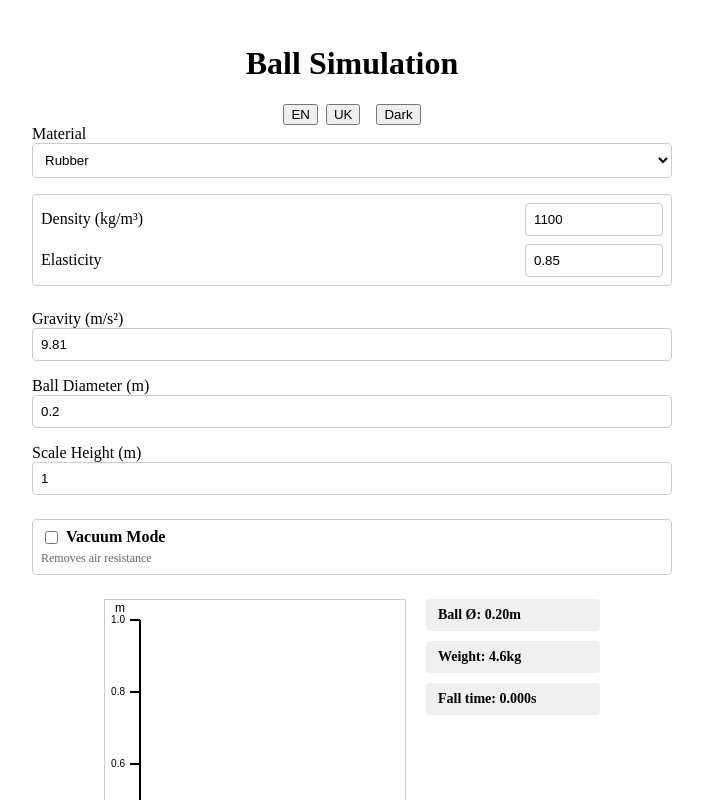
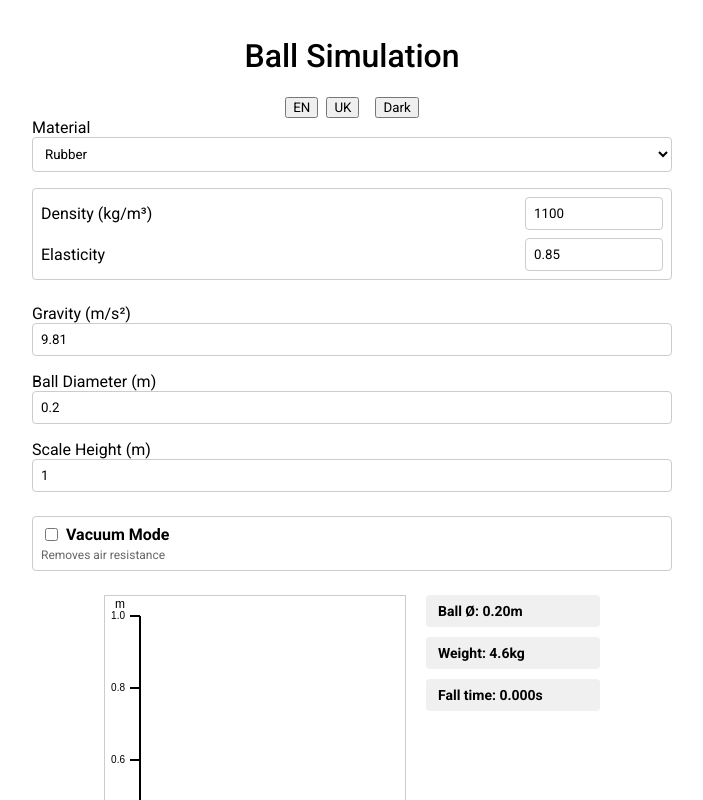
Before and after one commit to TenProtons/gravity-simulation, a Vue app: page / in a window 1280 px wide. Shown: the top 800 px of the page, without its empty margins (288-991 px from the left). Built offline with nearby package versions, Linux system fonts and the light colour scheme.

Commit message:
added font

```diff
--- a/index.html
+++ b/index.html
@@ -4,7 +4,8 @@
     <meta charset="UTF-8" />
     <link rel="icon" type="image/svg+xml" href="/vite.svg" />
     <meta name="viewport" content="width=device-width, initial-scale=1.0" />
-    <title>Vite + Vue + TS</title>
+    <link href="https://fonts.googleapis.com/css2?family=Roboto:wght@300;400;500;700&display=swap" rel="stylesheet">
+    <title>Gravity Simulation</title>
   </head>
   <body>
     <div id="app"></div>
--- /dev/null
+++ b/src/assets/main.css
@@ -0,0 +1,15 @@
+body {
+  font-family: 'Roboto', sans-serif;
+  margin: 0;
+  padding: 0;
+  box-sizing: border-box;
+}
+
+h1, h2, h3, h4, h5, h6 {
+  font-family: 'Roboto', sans-serif;
+  font-weight: 500;
+}
+
+button, input, select {
+  font-family: 'Roboto', sans-serif;
+}
--- a/src/main.ts
+++ b/src/main.ts
@@ -1,6 +1,7 @@
 import { createApp } from 'vue'
 import App from './App.vue'
 import { i18n } from './i18n'
+import './assets/main.css'
 
 const app = createApp(App)
 app.use(i18n)
```
